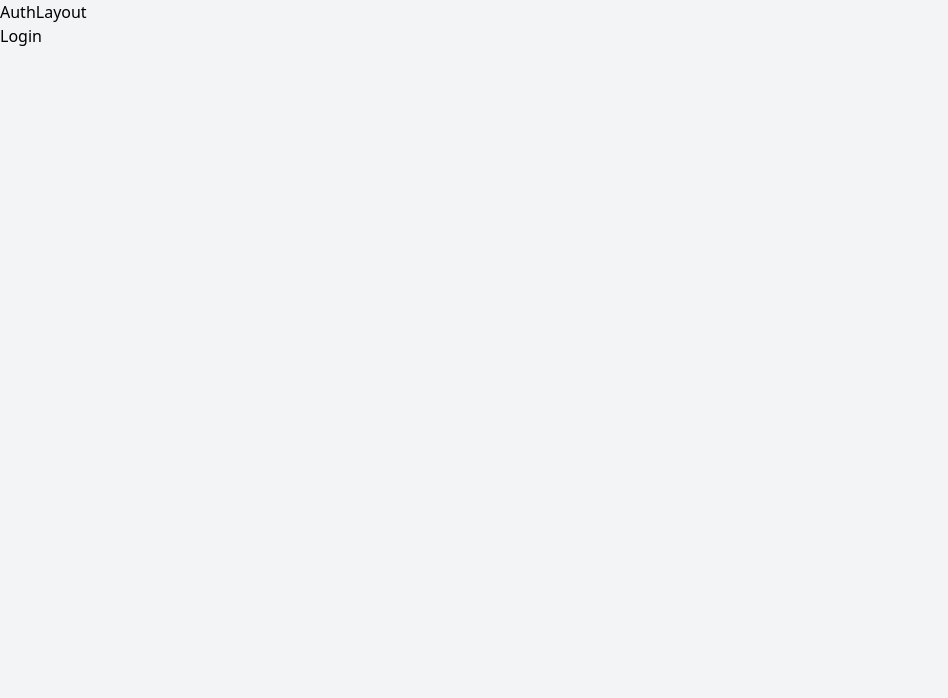
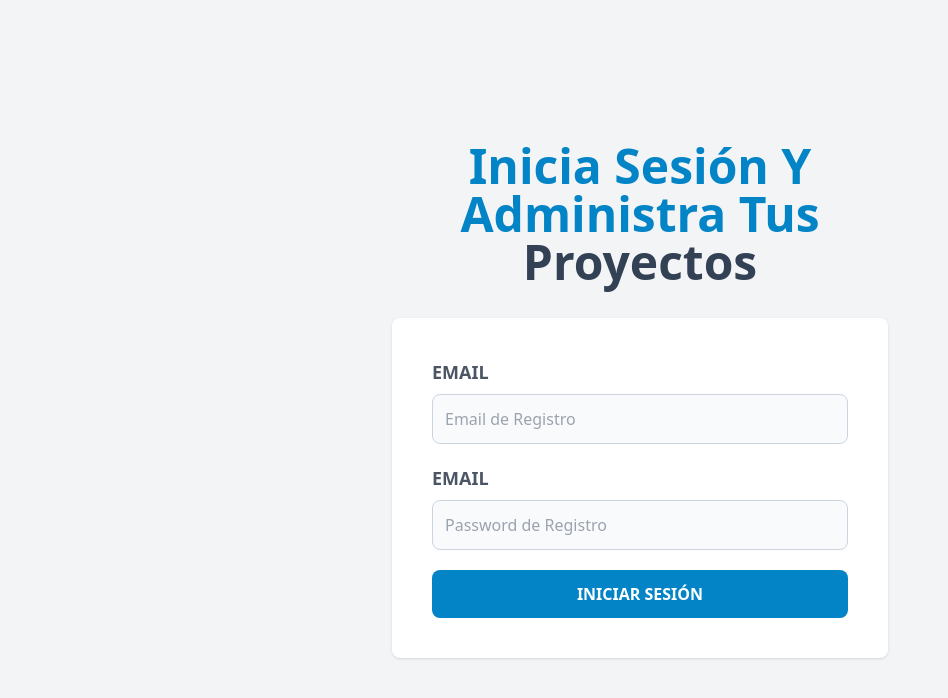
Before and after one commit to Stuuard96/UpTask_MERN_FrontEnd, a React (Vite) app: page / in a window 1280 px wide. Shown: the top 698 px of the page, without its empty margins (0-948 px from the left). Built offline with nearby package versions, Linux system fonts and the light colour scheme.

Commit message:
add formulario login

```diff
--- a/src/layouts/AuthLayout.jsx
+++ b/src/layouts/AuthLayout.jsx
@@ -2,9 +2,10 @@ import { Outlet } from 'react-router-dom';
 
 export const AuthLayout = () => {
   return (
-    <>
-      <div>AuthLayout</div>
-      <Outlet />
-    </>
+    <main className="container min-h-screen mx-auto p-5 flex justify-center items-center">
+      <div className="md:w-2/3 lg:w-2/5">
+        <Outlet />
+      </div>
+    </main>
   );
 };
--- a/src/paginas/Login.jsx
+++ b/src/paginas/Login.jsx
@@ -1,5 +1,47 @@
 import React from 'react';
 
 export const Login = () => {
-  return <div>Login</div>;
+  return (
+    <>
+      <h1 className="text-sky-600 text-center font-black text-4xl sm:text-5xl capitalize">
+        Inicia sesión y administra tus{' '}
+        <span className="text-slate-700">proyectos</span>
+      </h1>
+      <form className="mt-8 bg-white shadow rounded-lg p-7 md:p-10">
+        <div className="mb-5">
+          <label
+            htmlFor="email"
+            className="block uppercase text-gray-600 text-lg font-bold"
+          >
+            Email
+          </label>
+          <input
+            type="email"
+            id="email"
+            className="w-full p-3 mt-2 border border-slate-300 rounded-lg  focus:outline-none bg-gray-50 focus:bg-white focus:border-sky-500"
+            placeholder="Email de Registro"
+          />
+        </div>
+        <div className="my-5">
+          <label
+            htmlFor="password"
+            className="block uppercase text-gray-600 text-lg font-bold"
+          >
+            Email
+          </label>
+          <input
+            type="password"
+            id="password"
+            className="w-full p-3 mt-2 border border-slate-300 rounded-lg  focus:outline-none bg-gray-50 focus:bg-white focus:border-sky-500"
+            placeholder="Password de Registro"
+          />
+        </div>
+        <input
+          type="submit"
+          className="bg-sky-600 hover:bg-sky-700 w-full rounded-lg p-3 text-white uppercase font-bold cursor-pointer transition-colors duration-300"
+          value="Iniciar Sesión"
+        />
+      </form>
+    </>
+  );
 };
```
